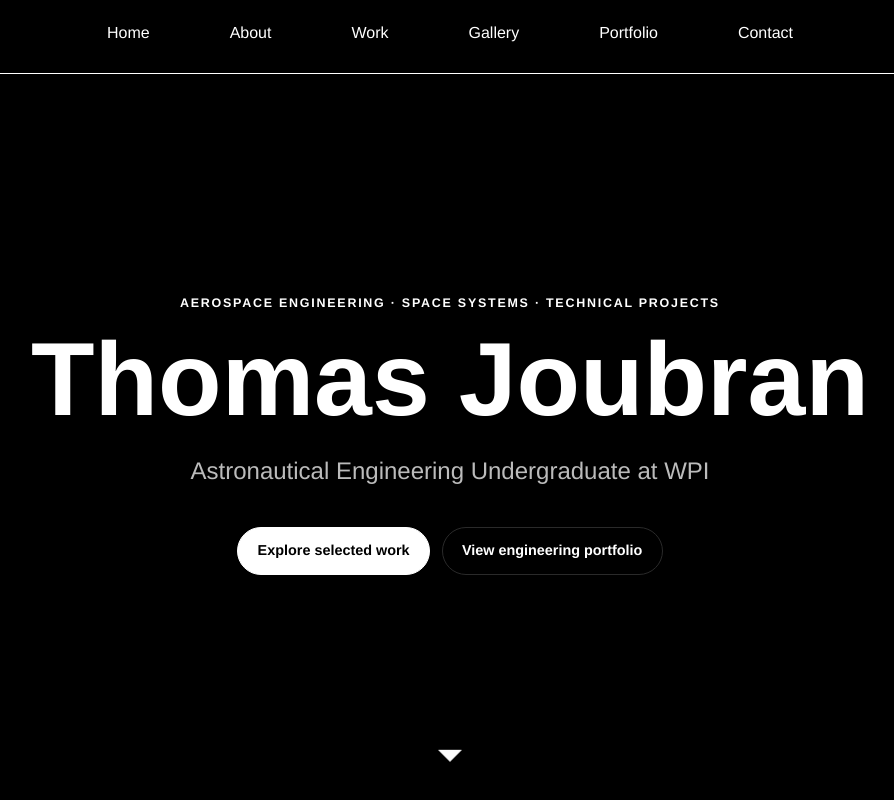
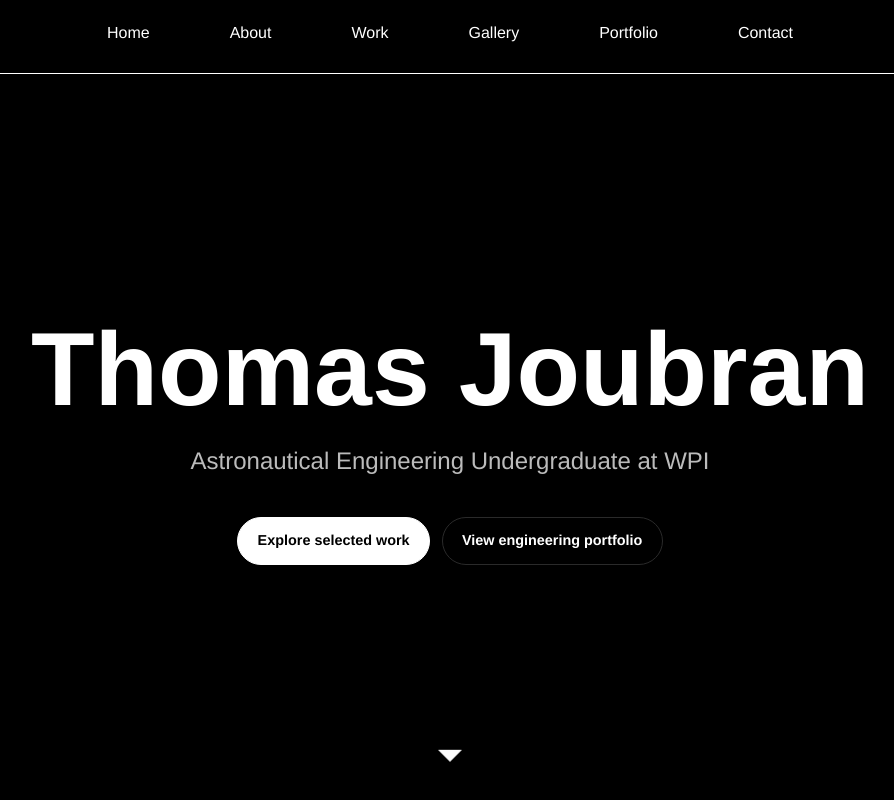
Before and after one commit to bitslice7/tjoubran.com-v2, a plain HTML site: page index.html in a window 1280 px wide. Shown: the top 800 px of the page, without its empty margins (190-1084 px from the left). Drawn offline with Linux system fonts and the light colour scheme.

Commit message:
Remove hero eyebrow text

```diff
--- a/index.html
+++ b/index.html
@@ -23,7 +23,6 @@
 
   <main>
   <section id="hero" class="hero">
-    <p class="eyebrow">Aerospace engineering · space systems · technical projects</p>
     <h1>Thomas Joubran</h1>
     <p class="hero-lead">Astronautical Engineering Undergraduate at WPI</p>
     <div class="hero-actions">
```
